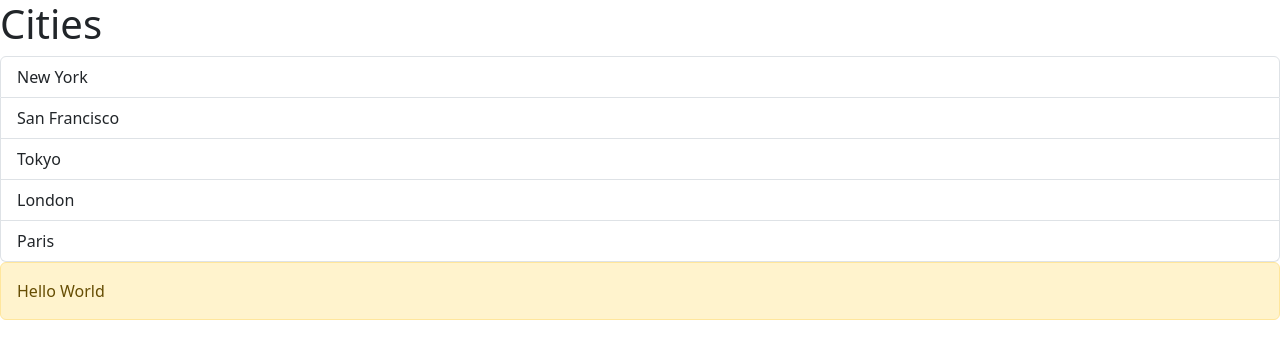
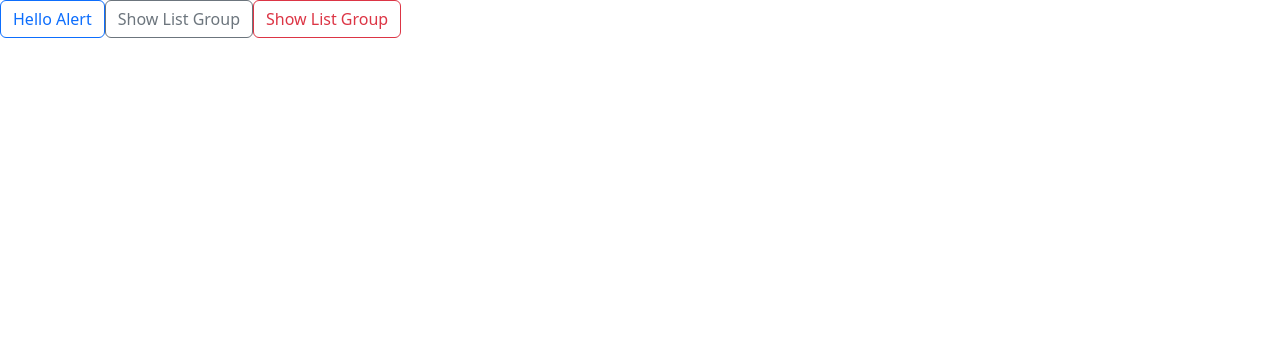
Before and after one commit to iAcay/Training, a React (Vite) app in the folder react/first_react/: page / in a window 1280 px wide. Shown: the top 358 px of the page. Built offline with nearby package versions, Linux system fonts and the light colour scheme.

Commit message:
enable setting visibility of list group and alert

```diff
--- a/react/first_react/src/App.tsx
+++ b/react/first_react/src/App.tsx
@@ -1,18 +1,25 @@
+import { useState } from "react";
 import ListGroup from './components/ListGroup';
 import Alert from './components/Alert';
+import Button from './components/Button';
 
 function App() {
   let items = ['New York', 'San Francisco', 'Tokyo', 'London', 'Paris'];
+  const [listGroupVisible, setListGroupVisibility] = useState(false)
+  const [alertVisible, setAlertVisibility] = useState(false);
 
   return (
     <>
       <div>
-        <ListGroup items={items} heading="Cities" onSelectItem={(item) => console.log(item) }/>
+        { alertVisible && <Alert onClose={() => setAlertVisibility(false)}><span>Hello World</span></Alert> }
       </div>
       <div>
-        <Alert>
-          <span>Hello World</span>
-        </Alert>
+        { listGroupVisible && <ListGroup items={items} heading="Cities" onSelectItem={(item) => console.log(item) }/>}
+      </div>
+      <div>
+        <Button color='primary' onClick={() => setAlertVisibility(true)}>Hello Alert</Button>
+        <Button color='secondary' onClick={() => setListGroupVisibility(true)}>Show List Group</Button>
+        <Button color='danger' onClick={() => setListGroupVisibility(false)}>Show List Group</Button>
       </div>
     </>
   )
--- a/react/first_react/src/components/Alert.tsx
+++ b/react/first_react/src/components/Alert.tsx
@@ -2,11 +2,15 @@ import { ReactNode } from 'react'
 
 interface Props {
   children: ReactNode;
+  onClose: () => void;
 }
 
-const Alert = ({ children }: Props) => {
+const Alert = ({ children, onClose }: Props) => {
   return (
-    <div className="alert alert-warning">{children}</div>
+    <div className="alert alert-warning alert-dismissible">
+      {children}
+      <button type='button' className="btn-close" data-bs-dismiss="alert" aria-label="Close" onClick={onClose}></button>
+    </div>
   )
 }
 
--- /dev/null
+++ b/react/first_react/src/components/Button.tsx
@@ -0,0 +1,15 @@
+interface Props {
+  children: string;
+  color?: 'primary' | 'secondary' | 'danger' | 'warning' // optional value
+  onClick: () => void;
+}
+
+const Button = ({ children, onClick, color = 'primary' }: Props) => {
+  return (
+    <>
+      <button className={"btn btn-outline-" + color} onClick={onClick}>{children}</button>
+    </>
+  )
+}
+
+export default Button
```
